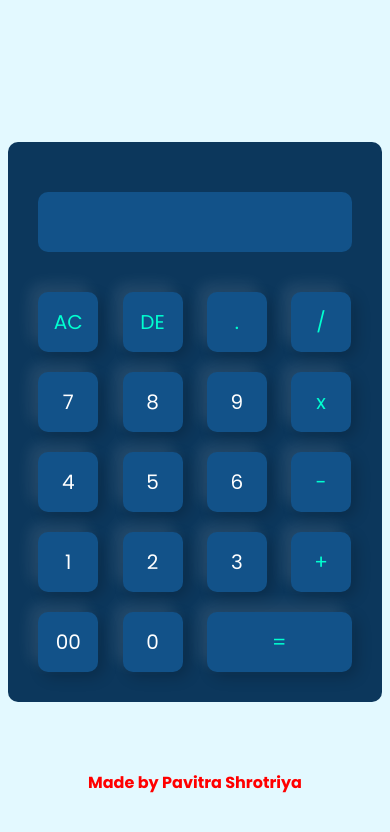
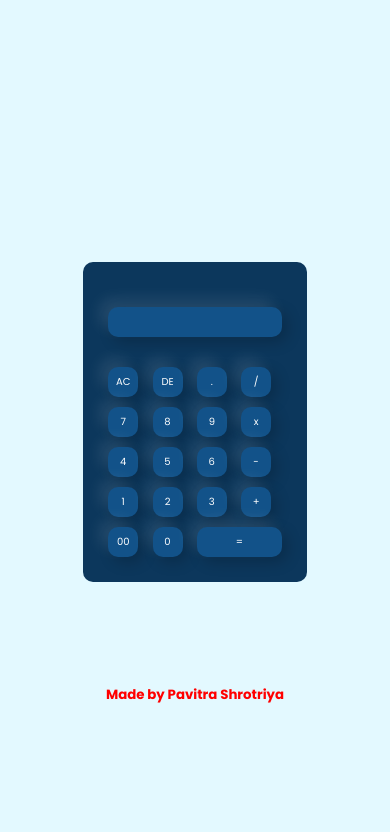
Before and after one commit to PavitraShrotriya/Calculator, a plain HTML site: page index.html in a window 390 px wide. Drawn offline with Linux system fonts and the light colour scheme.

Commit message:
Update style.css

```diff
--- a/style.css
+++ b/style.css
@@ -59,3 +59,28 @@ footer{
     top: 90%;
     font-weight: bolder;
 }
+@media (max-width: 480px){
+    .calculator form input{
+        border: 0;
+        outline: 0;
+        width: 30px;
+        height: 30px;
+        border-radius: 10px;
+        box-shadow: -8px -8px 15px rgba(255,255,255,0.1), 5px 5px 15px rgba(0,0,0,0.2);
+        background: transparent;
+        font-size: 10px;
+        color: #fff;
+        cursor: pointer;
+        margin: 5px;
+        background-color: #125289;
+    }
+
+    form input.equal{
+        width: 85px;
+    }
+
+    footer{
+        font-size: smaller;
+        top: 80%;
+    }
+}
```
